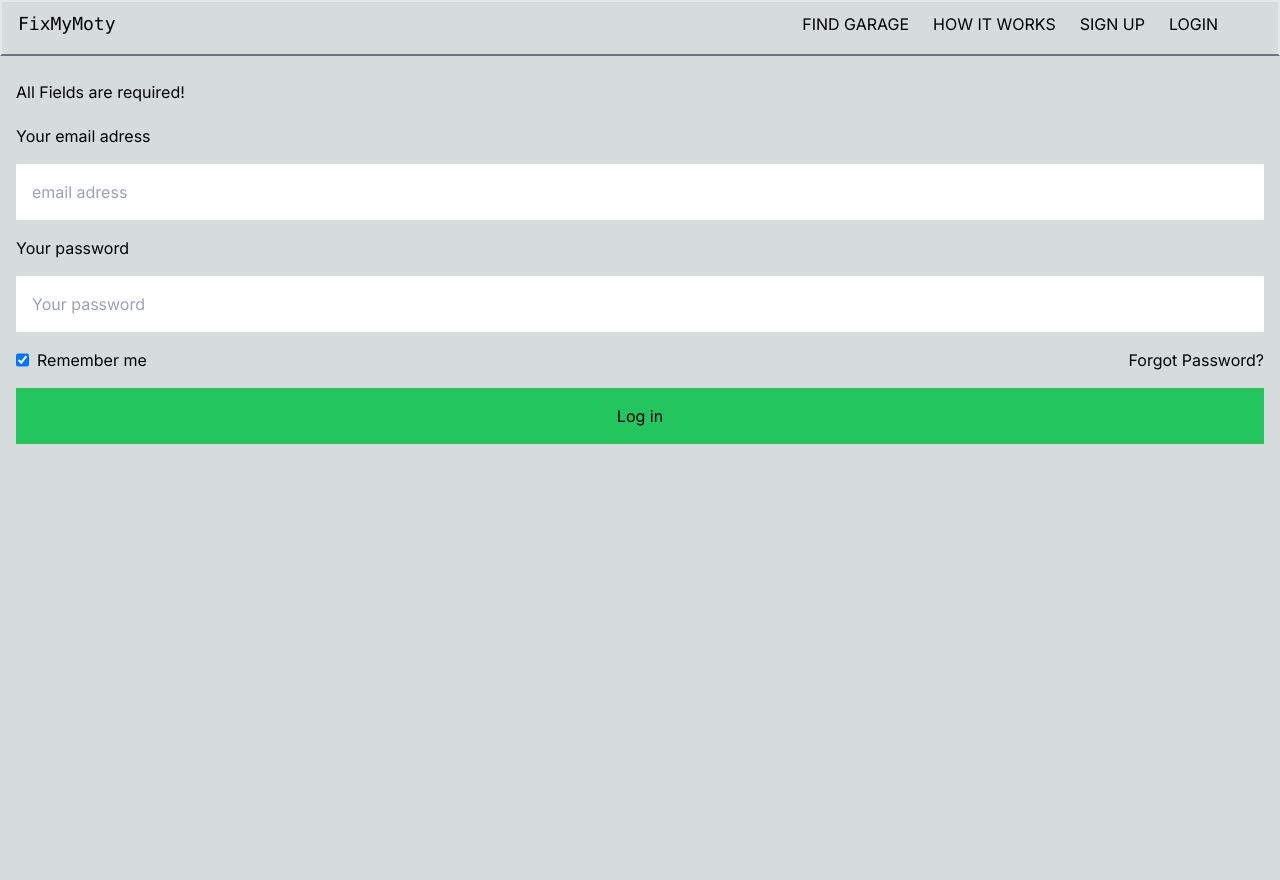
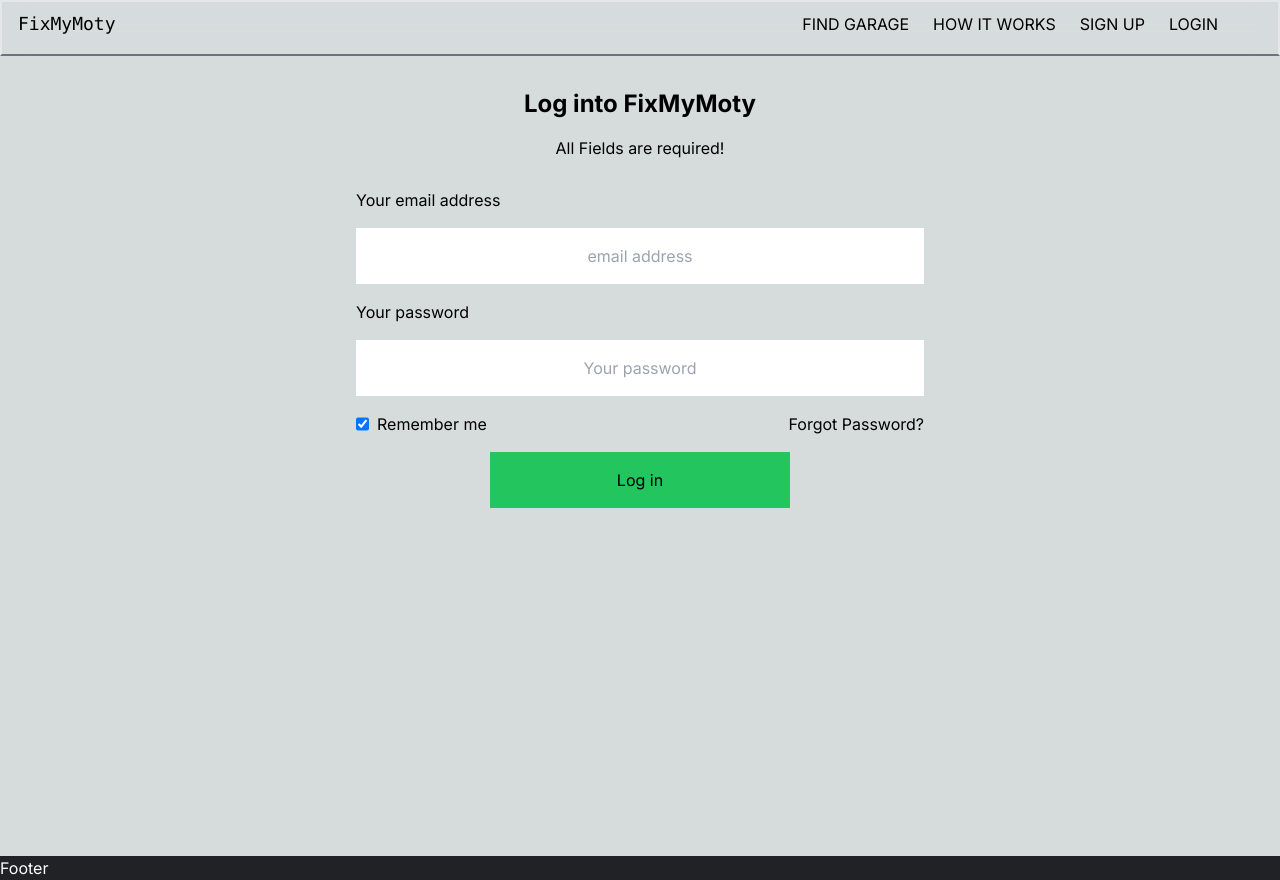
Before and after one commit to Jozi-Mwangi/FixMyMoty, a Next.js app: page / in a window 1280 px wide. Before the commit the page ends 856 px from the top, so only its background shows below. Built offline with nearby package versions, Linux system fonts and the light colour scheme.

Commit message:
Inititializing the footer

```diff
--- a/src/app/layout.tsx
+++ b/src/app/layout.tsx
@@ -2,7 +2,7 @@ import type { Metadata } from 'next'
 import { Inter } from 'next/font/google'
 import '../styles/globals.css'
 
-import { Navbar } from '../components'
+import { Footer, Navbar } from '../components'
 
 const inter = Inter({ subsets: ['latin'] })
 
@@ -20,9 +20,10 @@ export default function RootLayout({
     <html lang="en">
       <body className={`${inter.className} absolute min-h-screen w-full h-full mx-auto`}>
         <Navbar/>
-        <main className=" h-full px-4 mx-auto mt-[56px]" >
+        <main className=" h-full px-4 md:px-9 lg:px-12 relative mx-auto mt-[56px]" >
           {children}
         </main>
+        <Footer/>
       </body>
     </html>
   )
--- /dev/null
+++ b/src/components/Footer.tsx
@@ -0,0 +1,11 @@
+import React from 'react'
+
+const Footer = () => {
+  return (
+    <div className="bg-[#202225] text-white" >
+        Footer
+    </div>
+  )
+}
+
+export default Footer
--- a/src/components/LandingPage.tsx
+++ b/src/components/LandingPage.tsx
@@ -1,25 +1,36 @@
-import React from 'react'
+import React from "react";
 
 const LandingPage = () => {
   return (
-    <div className="relative py-6" >
-        <h4>All Fields are required!</h4>
-        <form className="flex flex-col my-5 space-y-4" >
-            <label className="w-fit" >Your email adress</label>
-            <input className='p-4 rounded-lg' type='email' placeholder='email adress' />
-            <label className="w-fit" >Your password</label>
-            <input  className='p-4 rounded-lg' type='password' placeholder='Your password'/>
-            <div className='flex justify-between items-center' >
-                <div className="flex gap-2" >
-                    <input type='checkbox' id='remember-me' defaultChecked={true}/>
-                    <label>Remember me</label>
-                </div>
-                <a href='#' >Forgot Password?</a>
+    <div className="text-center py-6" >
+      <h1 className="py-2 text-2xl font-bold">Log into FixMyMoty</h1>
+      <div className="relative  px-4 md:w-[600px] sm:w-full inline-block">
+        <h4 className="py-2" >All Fields are required!</h4>
+        <form className="flex flex-col my-5 space-y-4">
+          <label className="w-fit">Your email address</label>
+          <input
+            className="p-4 rounded-lg text-center "
+            type="email"
+            placeholder="email address"
+          />
+          <label className="w-fit">Your password</label>
+          <input
+            className="p-4 rounded-lg text-center"
+            type="password"
+            placeholder="Your password"
+          />
+          <div className="flex justify-between items-center">
+            <div className="flex gap-2">
+              <input type="checkbox" id="remember-me" defaultChecked={true} />
+              <label>Remember me</label>
             </div>
-            <button className="bg-green-500 p-4 rounded-lg" >Log in</button>
+            <a href="#">Forgot Password?</a>
+          </div>
+          <button className="bg-green-500  md:w-[300px] md:mx-auto p-4 rounded-lg">Log in</button>
         </form>
+      </div>
     </div>
-  )
-}
+  );
+};
 
-export default LandingPage
+export default LandingPage;
--- a/src/components/Navbar.tsx
+++ b/src/components/Navbar.tsx
@@ -28,7 +28,7 @@ const Navbar = () => {
 
   return (
     <>
-      <div className="w-full fixed h-[56px] z-10 border-b-gray-500 border-2 top-0 left-0  ">
+      <div className="w-full fixed h-[56px] z-10 border-b-gray-500 border-2 backdrop-blur-md top-0 left-0  ">
         <div className="flex px-4 justify-between items-center my-2">
           {/* <Image src="/CarLogo.png" width={100} height={20} alt='Logo' style={{width:100, height:20}}/> */}
           <div className="font-mono text-lg">FixMyMoty</div>
--- a/src/components/index.ts
+++ b/src/components/index.ts
@@ -1,2 +1,3 @@
 export {default as Navbar} from "@/components/Navbar"
 export {default as LandingPage } from "./LandingPage"
+export {default as Footer } from "./Footer"
```
